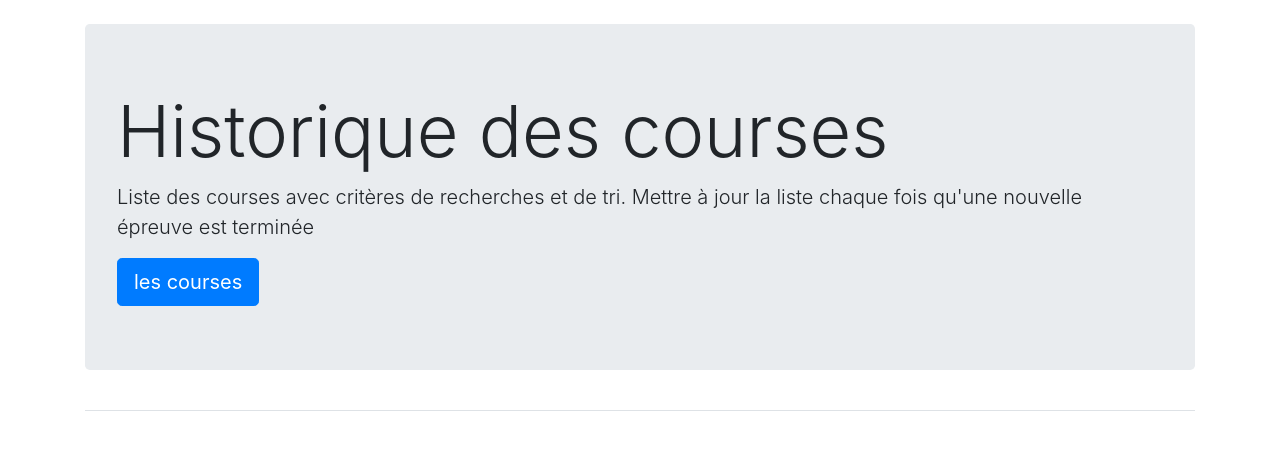
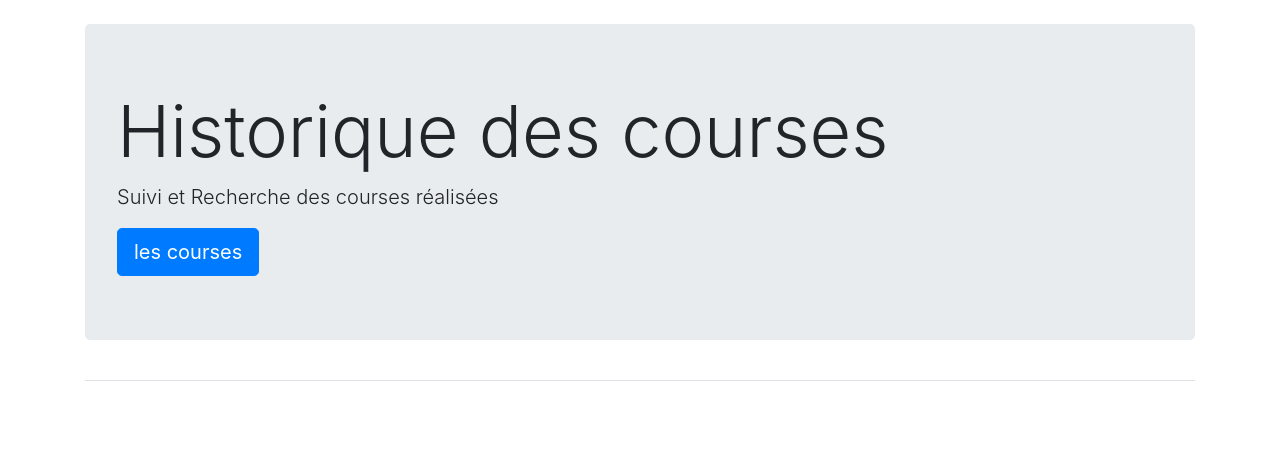
Before and after one commit to bricede/myraces, a Django app: page /races/ in a window 1280 px wide. Shown: the part 58-508 px from the top of the page. Run offline with Django 3.2, Linux system fonts and the light colour scheme; some libraries are stand-ins or nearby versions.

Commit message:
last update to V0

```diff
--- a/myrace/races/forms.py
+++ b/myrace/races/forms.py
@@ -2,4 +2,6 @@ from django import forms
 from .models import Race
 
 class SearchForm(forms.Form):
+    error_css_class = 'error'
+    required_css_class = 'required'
     search_txt = forms.CharField(label="", max_length=50)
--- a/myrace/races/models.py
+++ b/myrace/races/models.py
@@ -8,7 +8,7 @@ class Race(models.Model):
     """A Race"""
     name = models.CharField(max_length = 100)
     date = models.DateField(default=date.today())
-    category = models.CharField(max_length = 50)
+    category = models.CharField(max_length = 50) #required=False
 
     class category(models.TextChoices):
         TRAIL = 'TR', _('Trail')
--- a/myrace/races/templates/races/index.html
+++ b/myrace/races/templates/races/index.html
@@ -6,8 +6,7 @@
 
     <h1 class="display-3">Historique des courses</h1>
 
-    <p class="lead">Liste des courses avec critères de recherches et de tri.
-        Mettre à jour la liste chaque fois qu'une nouvelle épreuve est terminée
+    <p class="lead">Suivi et Recherche des courses réalisées
     </p>
 
     <a class="btn btn-lg btn-primary" href="{% url 'races:race_list' %}"
--- a/myrace/races/views.py
+++ b/myrace/races/views.py
@@ -20,6 +20,7 @@ def detail(request, race_id):
     return render(request, 'races/detail.html', {'race': race})
 
 # Recherche d'une course
+@login_required
 def search_results(request):
     if request.method != 'POST':
         # No data submitted, create a blank form
```
Also changed, not shown: myrace/races/templates/races/search_results.html (+1 -9 lines), myrace/db.sqlite3.
